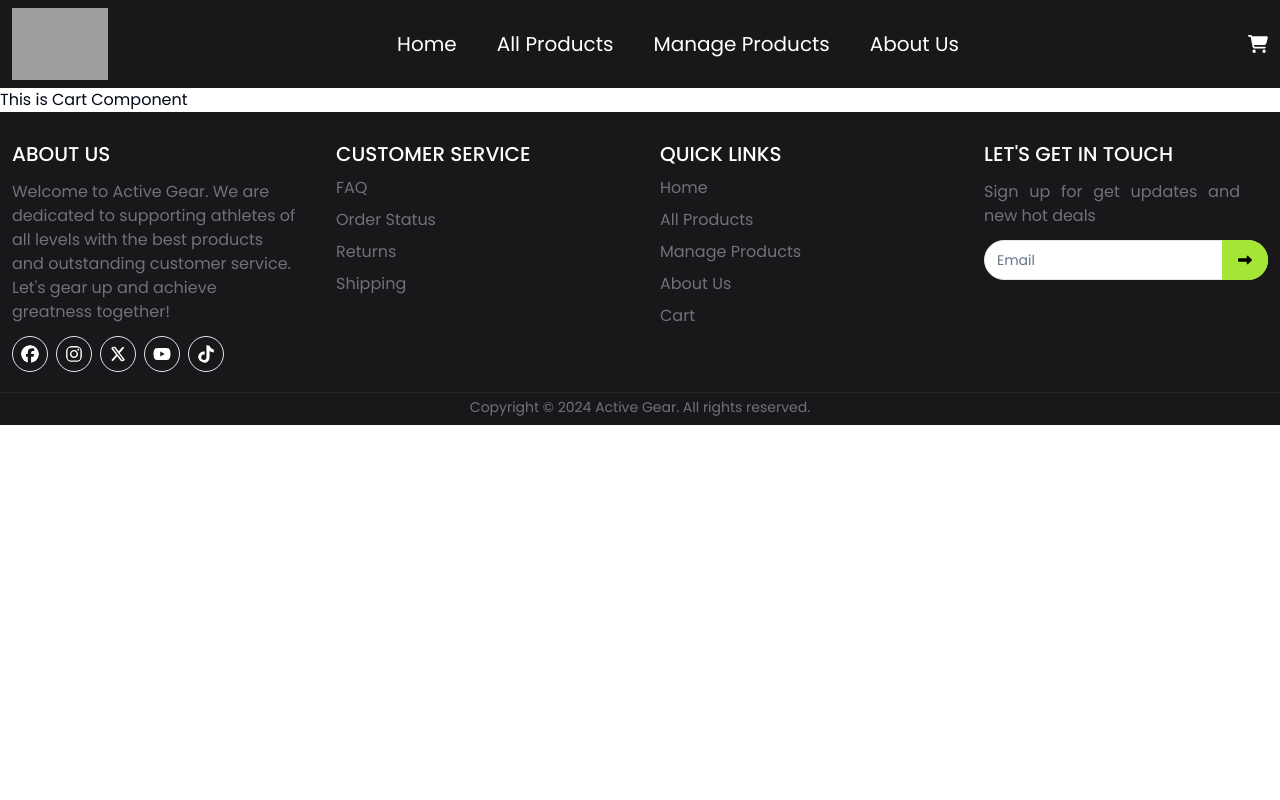
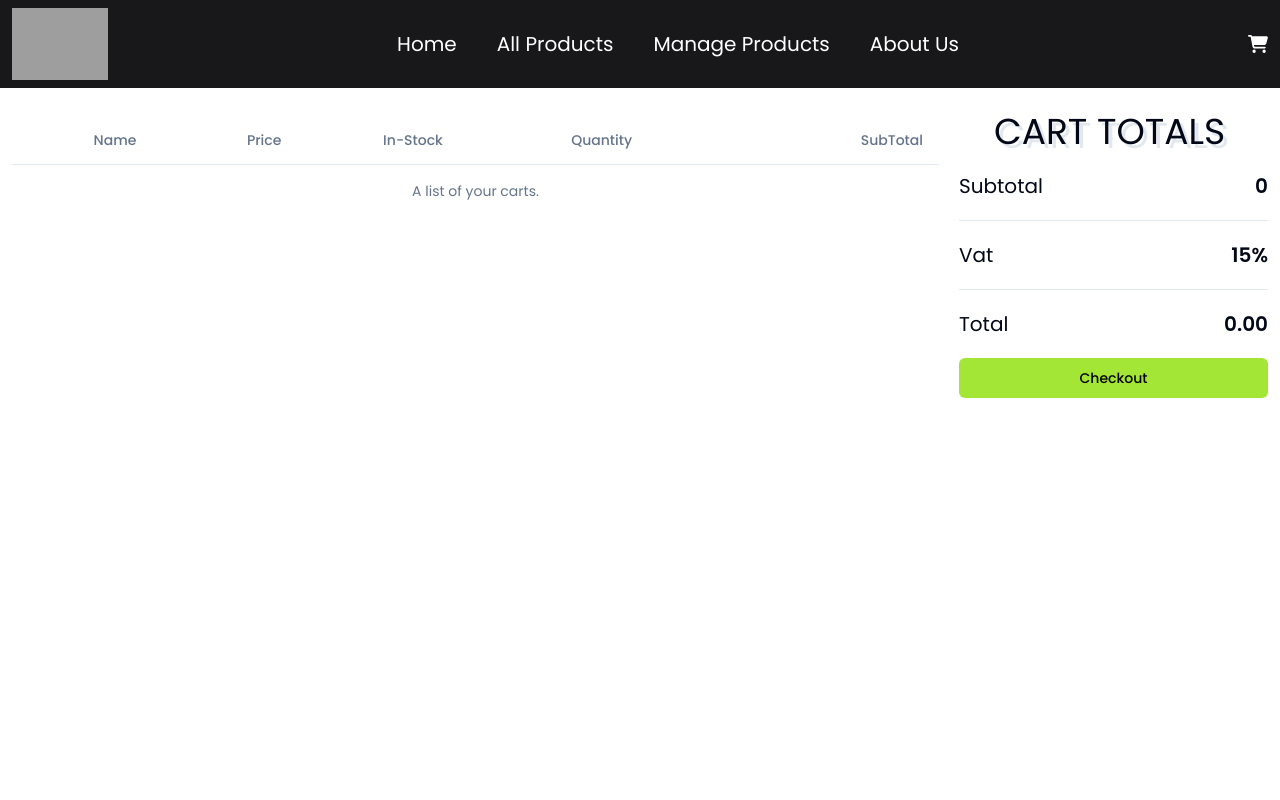
Before and after one commit to juixer/active-gear-zone-frontend, a React (Vite) app: page /cart in a window 1280 px wide. Shown: the top 800 px of the page. Built offline with nearby package versions, Linux system fonts and the light colour scheme; grey boxes are pictures that could not be loaded.

Commit message:
cart page created

```diff
--- a/src/pages/cart/Cart.tsx
+++ b/src/pages/cart/Cart.tsx
@@ -1,7 +1,86 @@
+import Container from "@/components/layout/Container";
+import {  SelectCartItems } from "@/redux/features/cart/cartSlice";
+import {  useAppSelector } from "@/redux/hooks";
+import {
+  Table,
+  TableBody,
+  TableCaption,
+  TableHead,
+  TableHeader,
+  TableRow,
+} from "@/components/ui/table";
+import Headline from "@/utils/Headline/Headline";
+import { Button } from "@/components/ui/button";
+import { NavLink } from "react-router-dom";
+import Row from "../checkout/Row";
+
 const Cart = () => {
-    return(
-        <div>
-             <h1> This is Cart Component </h1>
+  const cart = useAppSelector(SelectCartItems);
+
+  return (
+    <Container>
+      <div className="py-5 flex flex-col-reverse lg:flex-row justify-between gap-5 ">
+        <div className="lg:w-3/4">
+          <Table>
+            <TableCaption>A list of your carts.</TableCaption>
+            <TableHeader>
+              <TableRow>
+                <TableHead></TableHead>
+                <TableHead>Name</TableHead>
+                <TableHead>Price</TableHead>
+                <TableHead>In-Stock</TableHead>
+                <TableHead>Quantity</TableHead>
+                <TableHead className="text-right">SubTotal</TableHead>
+              </TableRow>
+            </TableHeader>
+            <TableBody>
+              {cart.map((item) => (
+                <Row key={item._id} item={item}/>
+              ))}
+            </TableBody>
+          </Table>
         </div>
-    )}
+        <div className="lg:w-1/4 space-y-5">
+          <Headline text="Cart Totals" />
+
+          <div className="flex justify-between text-xl">
+            <p>Subtotal</p>
+
+            <p className="font-semibold">
+              {cart.reduce((acc, item) => (item.totalPrice as number) + acc, 0)}
+            </p>
+          </div>
+          <hr />
+          <div className="flex justify-between text-xl">
+            <p>Vat</p>
+
+            <p className="font-semibold">15%</p>
+          </div>
+          <hr />
+          <div className="flex justify-between text-xl">
+            <p>Total</p>
+
+            <p className="font-semibold">
+              {(
+                cart.reduce(
+                  (acc, item) => (item.totalPrice as number) + acc,
+                  0
+                ) *
+                (1 + 15 / 100)
+              ).toFixed(2)}
+            </p>
+          </div>
+
+          <div>
+            <NavLink to={"/checkout"}>
+              <Button className="w-full bg-baseColor text-black hover:bg-lime-600">
+                Checkout
+              </Button>
+            </NavLink>
+          </div>
+        </div>
+      </div>
+    </Container>
+  );
+};
 export default Cart;
--- /dev/null
+++ b/src/pages/checkout/Row.tsx
@@ -0,0 +1,64 @@
+import { Button } from "@/components/ui/button";
+import { Input } from "@/components/ui/input";
+import { TableCell, TableRow } from "@/components/ui/table";
+import {
+  changeWithValue,
+  decrement,
+  increment,
+  selectCurrentQuantity,
+  TCartItem,
+} from "@/redux/features/cart/cartSlice";
+import { useAppDispatch, useAppSelector } from "@/redux/hooks";
+import { RootState } from "@/redux/store";
+import { toast } from "sonner";
+
+const Row = ({ item }: { item: TCartItem }) => {
+  const dispatch = useAppDispatch();
+  const productId = item._id;
+  const totalQuantity = useAppSelector((state: RootState) =>
+    selectCurrentQuantity(state, productId)
+  );
+
+  return (
+    <TableRow key={item._id}>
+      <TableCell>
+        <img
+          src={item.image}
+          className="md:w-20 md:h-20 w-13 h-13 object-cover rounded-md"
+        />
+      </TableCell>
+      <TableCell>{item.name}</TableCell>
+      <TableCell>${item.price}</TableCell>
+      <TableCell>{item.stockQuantity}</TableCell>
+      <TableCell>
+        <div className="flex ">
+          <Button
+            onClick={() => dispatch(decrement({ _id: productId, price: (item.price as number) }))}
+            className="bg-white text-black border hover:bg-zinc-200"
+          >
+            -
+          </Button>
+          <Input
+            type="number"
+            value={totalQuantity}
+            readOnly
+            min={1}
+            className="w-14 text-center"
+          />
+          <Button
+            disabled={
+              item.quantity === item.stockQuantity ||
+              item.quantity > (item.stockQuantity as number)
+            }
+            onClick={() => dispatch(increment({ _id: productId, price: (item.price as number) }))}
+            className="bg-white text-black border hover:bg-zinc-200"
+          >
+            +
+          </Button>
+        </div>
+      </TableCell>
+      <TableCell className="text-right">${item.totalPrice}</TableCell>
+    </TableRow>
+  );
+};
+export default Row;
--- a/src/pages/products/SingleProduct.tsx
+++ b/src/pages/products/SingleProduct.tsx
@@ -25,7 +25,7 @@ import {
   selectCurrentQuantity,
 } from "@/redux/features/cart/cartSlice";
 import { toast } from "sonner";
-import { RootState } from "@reduxjs/toolkit/query";
+import { RootState } from "@/redux/store";
 
 const SingleProduct = () => {
   const { productId } = useParams();
@@ -96,10 +96,21 @@ const SingleProduct = () => {
       return;
     }
 
-    dispatch(addToCart({ _id, quantity: cartNumber, price, name, image }));
+    dispatch(
+      addToCart({
+        _id,
+        quantity: cartNumber,
+        price,
+        name,
+        image,
+        stockQuantity,
+      })
+    );
     toast.success("Added to cart successfully", {
       duration: 3000,
     });
+
+    dispatch(changeCartNumberByValue(1));
   };
 
   return (
--- a/src/redux/features/cart/cartSlice.ts
+++ b/src/redux/features/cart/cartSlice.ts
@@ -1,13 +1,14 @@
 import { RootState } from "@/redux/store";
 import { createSlice, PayloadAction } from "@reduxjs/toolkit";
-import { stat } from "fs";
 
 export type TCartItem = {
   _id: string;
   quantity: number;
+  stockQuantity?: number;
   price?: number;
   name?: string;
   image?: string;
+  totalPrice?: number;
 };
 
 type TInitialState = {
@@ -24,52 +25,53 @@ export const cartSlice = createSlice({
   name: "cart",
   initialState,
   reducers: {
-    increment: (state, action: PayloadAction<{ _id: string }>) => {
+    increment: (state, action: PayloadAction<{ _id: string, price : number}>) => {
       const item = state.cart.find((item) => item._id === action.payload._id);
       if (item) {
         item.quantity++;
-      } else {
-        state.cart.push({ _id: action.payload._id, quantity: 1 });
+        item.totalPrice = (item.totalPrice as number) + action.payload.price;
       }
     },
-    decrement: (state, action: PayloadAction<{ _id: string }>) => {
+    decrement: (state, action: PayloadAction<{ _id: string, price : number }>) => {
       const item = state.cart.find((item) => item._id === action.payload._id);
       if (item) {
         if (item.quantity > 1) {
           item.quantity--;
-        } else {
-          state.cart = state.cart.filter((i) => i._id !== action.payload._id);
+          item.totalPrice = (item.totalPrice as number) - action.payload.price;
         }
       }
     },
     changeWithValue: (
       state,
-      action: PayloadAction<{ _id: string; quantity: number }>
+      action: PayloadAction<{ _id: string; quantity: number, price : number}>
     ) => {
       const item = state.cart.find((item) => item._id === action.payload._id);
       if (item) {
         item.quantity = action.payload.quantity;
-      } else {
-        state.cart.push({
-          _id: action.payload._id,
-          quantity: action.payload.quantity,
-        });
+        item.totalPrice = (item.totalPrice as number) + (action.payload.price * action.payload.quantity)
       }
     },
     addToCart: (state, action: PayloadAction<TCartItem>) => {
       const item = state.cart.find((item) => item._id === action.payload._id);
       if (item) {
+        item.totalPrice =
+          (item.price as number) +
+          (action.payload.price as number) * action.payload.quantity;
         item.price = action.payload.price;
         item.name = action.payload.name;
         item.image = action.payload.image;
         item.quantity += action.payload.quantity;
+        item.stockQuantity = action.payload.stockQuantity;
       } else {
         state.cart.push({
           _id: action.payload._id,
           quantity: action.payload.quantity,
-          price: action.payload.price,
+          totalPrice:
+            (action.payload.price as number) * action.payload.quantity,
           name: action.payload.name,
           image: action.payload.image,
+          price: action.payload.price,
+          stockQuantity: action.payload.stockQuantity,
         });
       }
     },
@@ -94,14 +96,16 @@ export const {
   addToCart,
   incrementCartNumber,
   decrementCartNumber,
-  changeCartNumberByValue
+  changeCartNumberByValue,
 } = cartSlice.actions;
 
 export default cartSlice.reducer;
 
 export const selectCurrentQuantity = (state: RootState, productId: string) => {
   const item = state.cart.cart.find((item) => item._id === productId);
-  return item ? item.quantity : 1;
+  return item ? item.quantity : 0;
 };
 
+export const SelectCartItems = (state: RootState) => state.cart.cart;
+
 export const selectCartNumber = (state: RootState) => state.cart.cartNumber;
```
